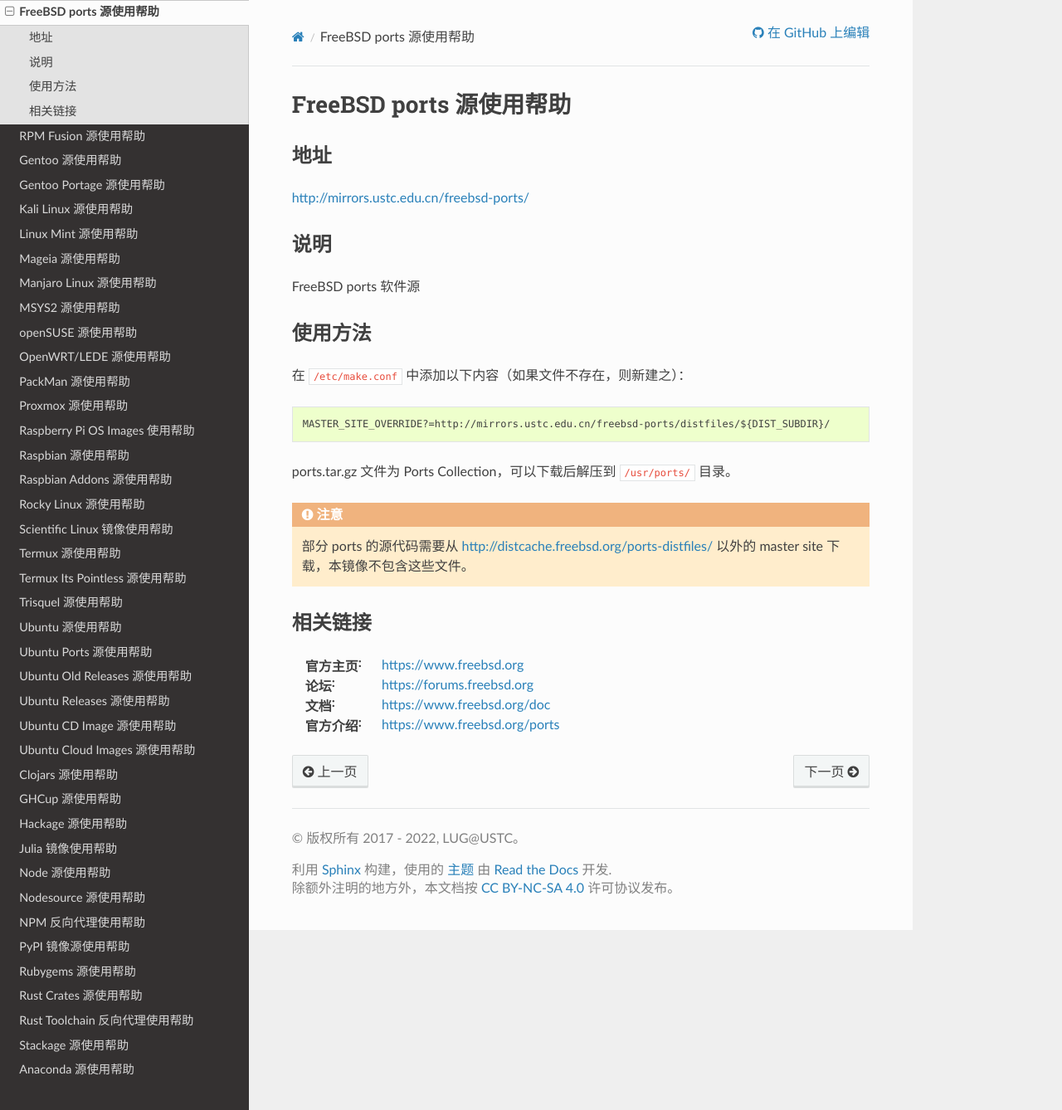
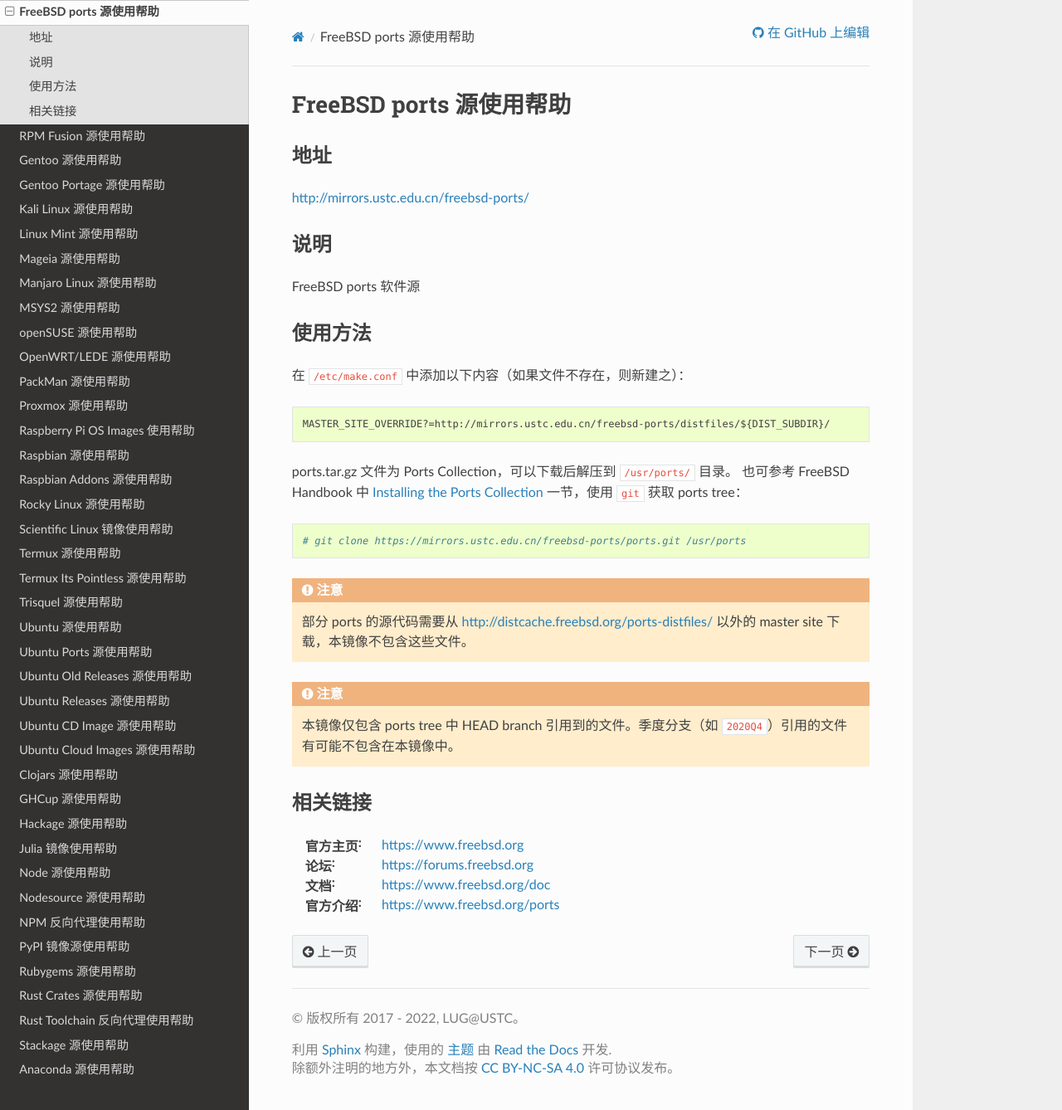
Before and after one commit to ustclug/mirrorhelp, a Sphinx documentation site: the page built from source/freebsd-ports.rst, in a window 1280 px wide and 1338 px high. Shown: the whole window at 83% size. Built offline with Sphinx 7.4.7 and the Read the Docs theme 2.0.0, drawn with Linux system fonts in a browser that asks for light colours; pages that are not in the unit, such as notebooks, are missing from menus.

Commit message:
freebsd-ports: add git, and notices about included files

```diff
--- a/source/freebsd-ports.rst
+++ b/source/freebsd-ports.rst
@@ -22,9 +22,17 @@
     MASTER_SITE_OVERRIDE?=http://mirrors.ustc.edu.cn/freebsd-ports/distfiles/${DIST_SUBDIR}/
 
 ports.tar.gz 文件为 Ports Collection，可以下载后解压到 ``/usr/ports/`` 目录。
+也可参考 FreeBSD Handbook 中 `Installing the Ports Collection`_ 一节，使用 ``git`` 获取 ports tree：
+
+::
+
+    # git clone https://mirrors.ustc.edu.cn/freebsd-ports/ports.git /usr/ports
 
 .. attention::
     部分 ports 的源代码需要从 http://distcache.freebsd.org/ports-distfiles/ 以外的 master site 下载，本镜像不包含这些文件。
+
+.. attention::
+    本镜像仅包含 ports tree 中 HEAD branch 引用到的文件。季度分支（如 ``2020Q4``）引用的文件有可能不包含在本镜像中。
 
 相关链接
 ========
@@ -33,3 +41,5 @@
 :论坛: https://forums.freebsd.org
 :文档: https://www.freebsd.org/doc
 :官方介绍: https://www.freebsd.org/ports
+
+.. _Installing the Ports Collection: https://docs.freebsd.org/en/books/handbook/ports/#ports-using-installation-methods
```
